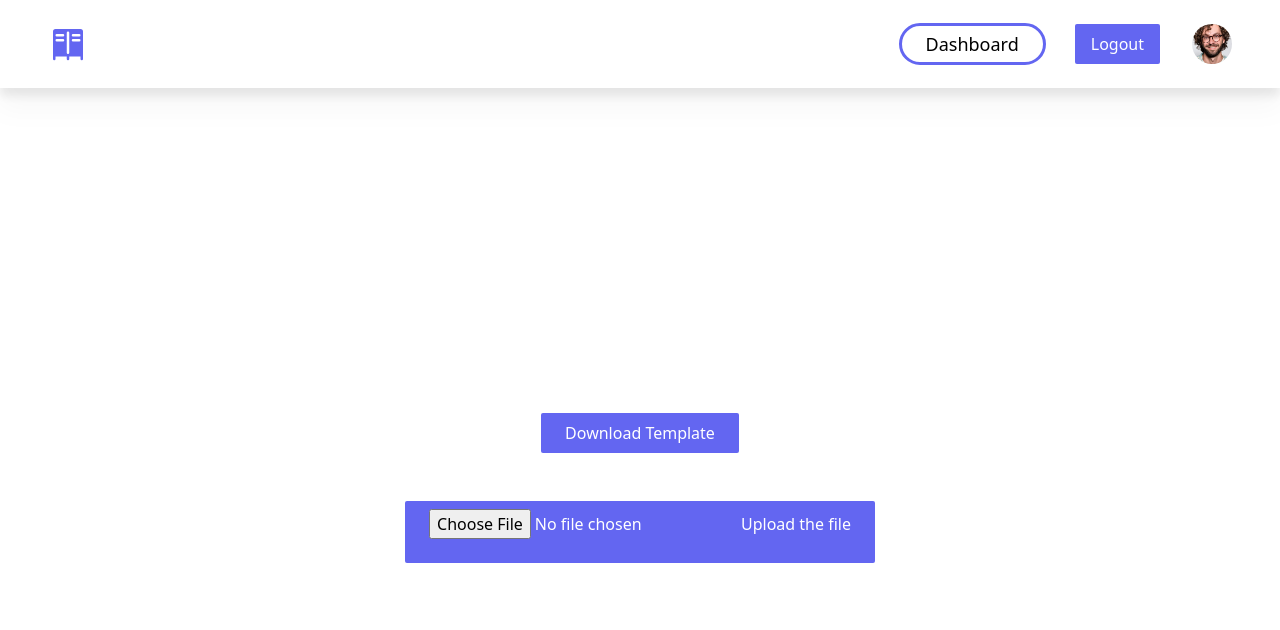
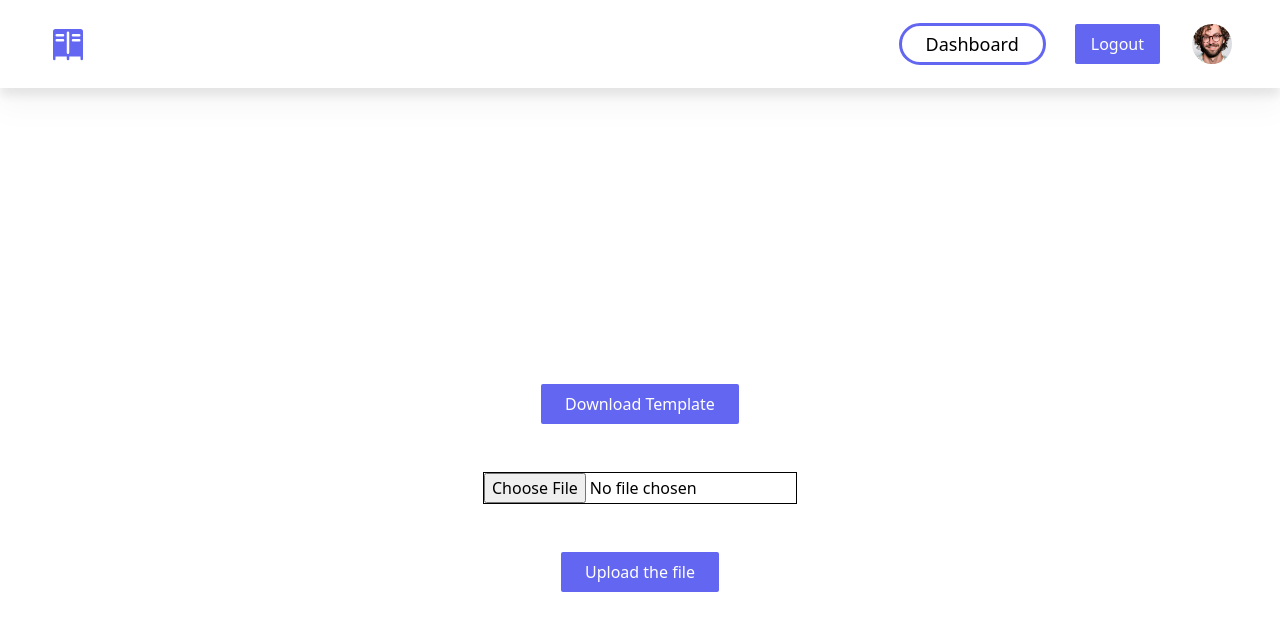
Before and after one commit to Deepak05x/Locker_management_system, a React (Vite) app in the folder frontend/: page /add_multiple_locker in a window 1280 px wide. Shown: the top 630 px of the page. Built offline with nearby package versions, Linux system fonts and the light colour scheme; no server answers.

Commit message:
Staff done

```diff
--- a/frontend/src/components/AddMultipleLocker.jsx
+++ b/frontend/src/components/AddMultipleLocker.jsx
@@ -44,9 +44,11 @@ const AddMultipleLocker = () => {
                 <a href="/addMultipleLockers.xlsx" download="Lockers.xlsx">
                     <p className="bg-blue px-6 py-2 rounded-sm text-white font-medium">Download Template</p>
                 </a>
-                <div className="bg-blue px-6 py-2 rounded-sm text-white font-medium">
-                    <input type="file" onChange={handleFileChange} accept=".xlsx, .xls" className="mb-4" />
-                    <button onClick={handleFileUpload}>Upload the file</button>
+                <div className="flex flex-col gap-12 items-center">
+                    <input type="file" onChange={handleFileChange} accept=".xlsx, .xls" className=" border border-black" />
+                    <button className="bg-blue px-6 py-2 rounded-sm text-white font-medium" onClick={handleFileUpload}>
+                        Upload the file
+                    </button>
                 </div>
                 {uploadStatus && <p>{uploadStatus}</p>}
             </section>
```
